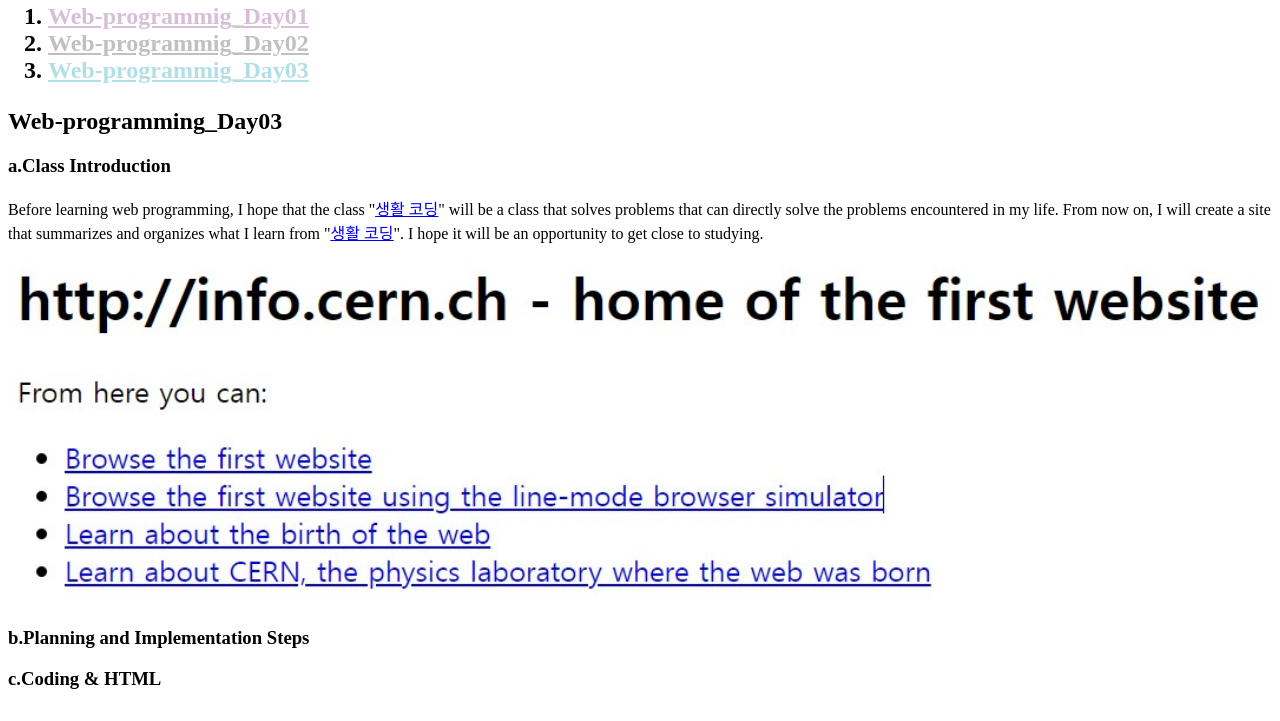
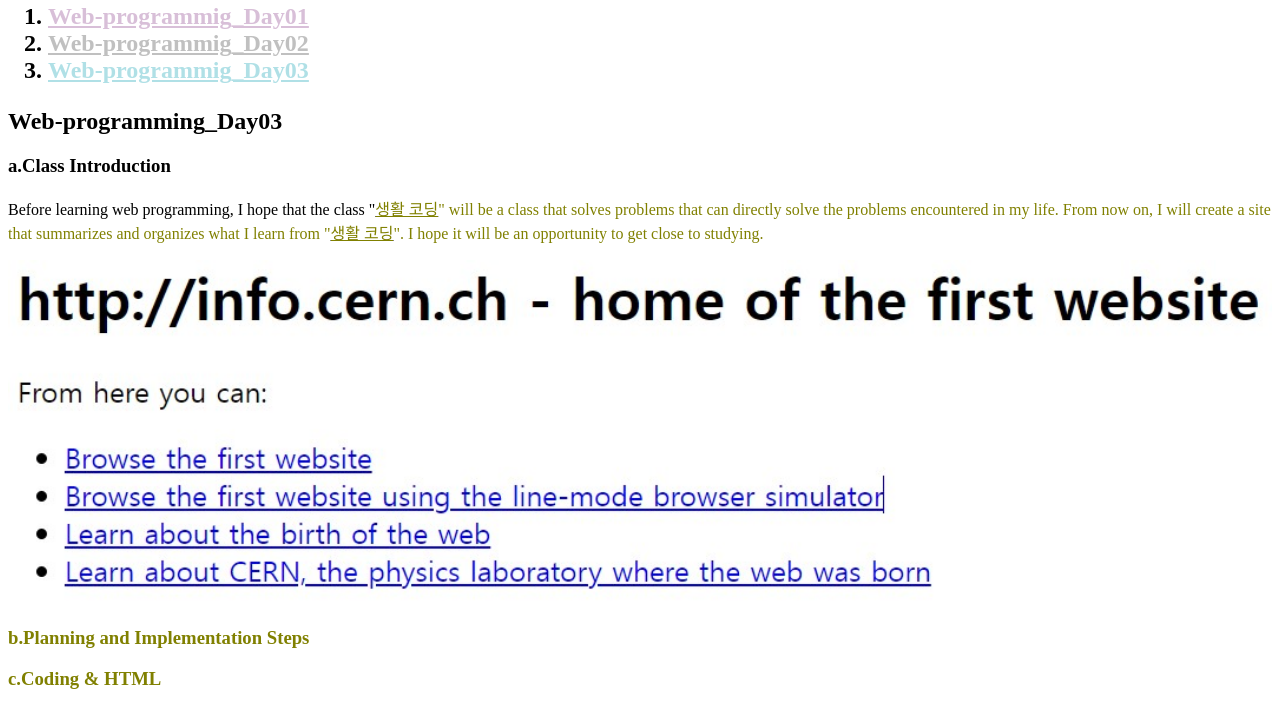
Before and after one commit to Noo9Z/FIRST_WEB, a plain HTML site: page 3.html in a window 1280 px wide. Shown: the part 79-800 px from the top of the page. Drawn offline with Linux system fonts and the light colour scheme.

Commit message:
Change the colors by CSS, font ag

```diff
--- a/3.html
+++ b/3.html
@@ -16,8 +16,8 @@
 
 <h2>Web-programming_Day03</h2>
   <h3>a.Class Introduction<br></h3>
-    <p>Before learning web programming, I hope that the class "<a href="https://www.opentutorials.org/course/3084" target=_blank title="open_tutorials"><u>생활 코딩</u></a>" will be a class that solves problems that can directly solve the problems encountered in my life.
-    From now on, I will create a site that summarizes and organizes what I learn from "<a href="https://www.opentutorials.org/course/3084" target=_blank title="open_tutorials"><u>생활 코딩</u></a>".
+    <p>Before learning web programming, I hope that the class "<a href="https://www.opentutorials.org/course/3084" target=_blank title="open_tutorials"><font color ="olive"><font color ="olive"><u>생활 코딩</u></font></a>" will be a class that solves problems that can directly solve the problems encountered in my life.
+    From now on, I will create a site that summarizes and organizes what I learn from "<a href="https://www.opentutorials.org/course/3084" target=_blank title="open_tutorials"><font color ="olive"><u>생활 코딩</u></font></a>".
     I hope it will be an opportunity to get close to studying.
     </p>
 
```
Also changed, not shown: 2.html (+2 -2 lines).
